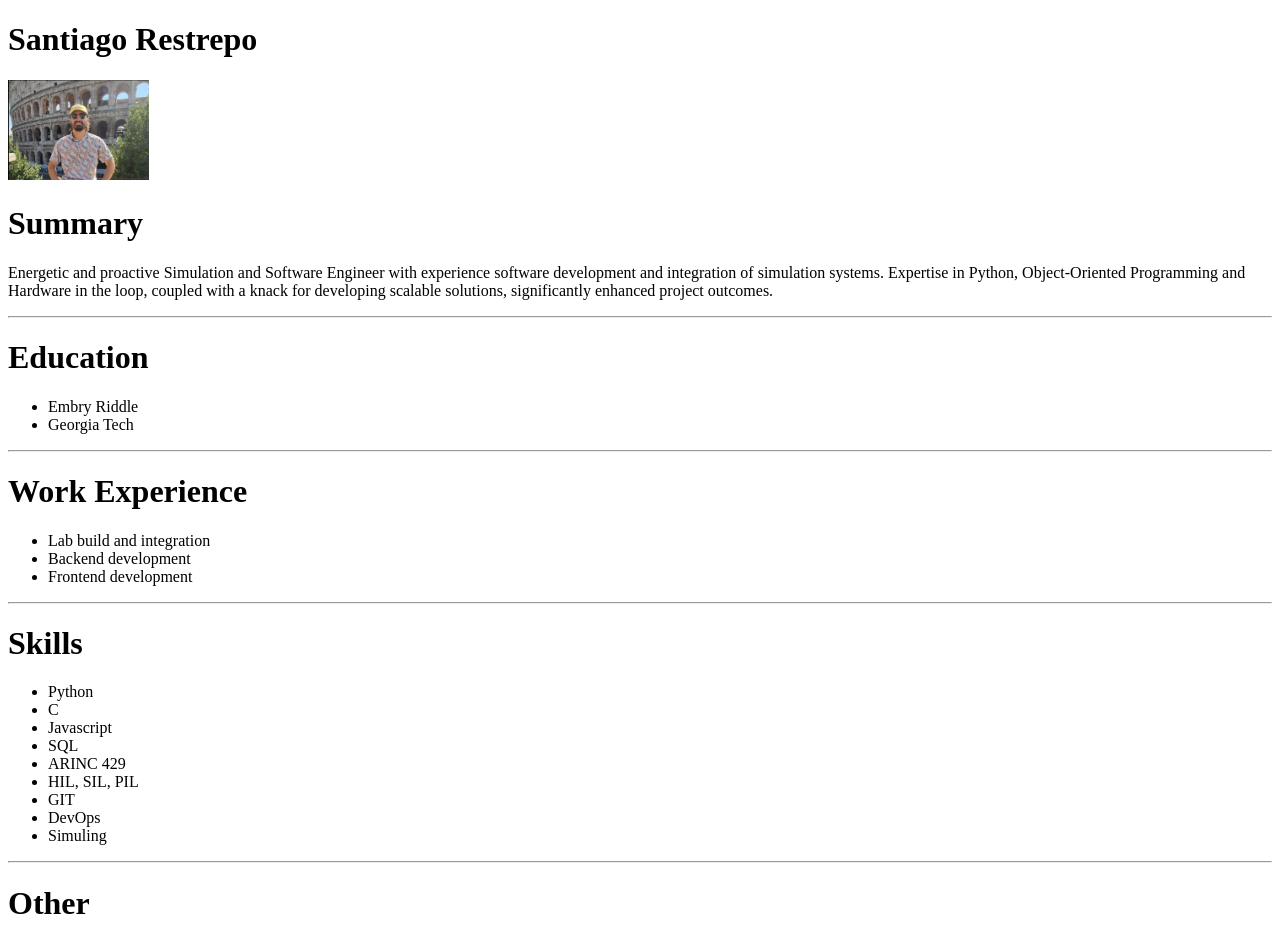
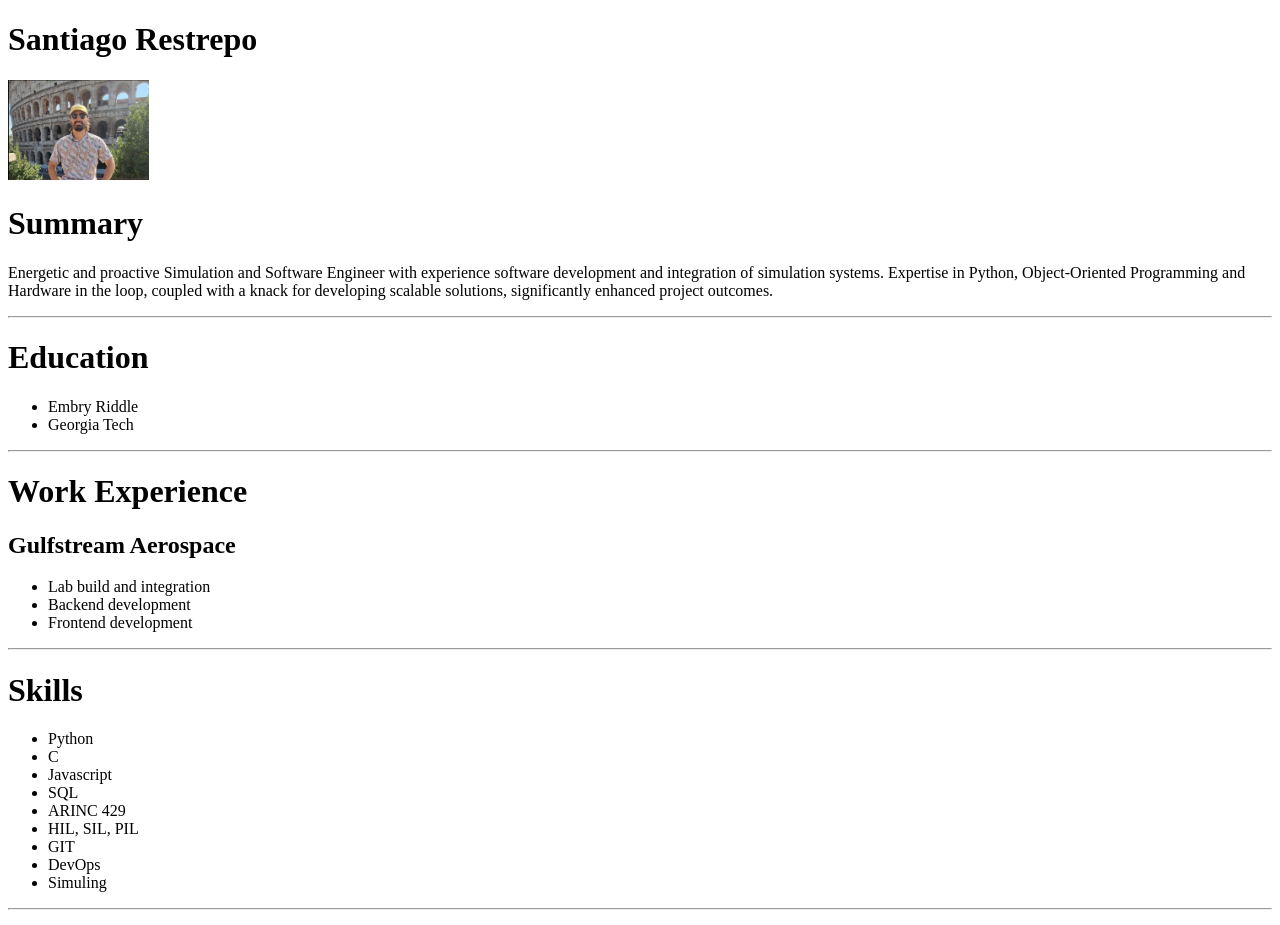
Before and after one commit to fabiago/WebDev, a plain HTML site: page HTML/index.html in a window 1280 px wide. Shown: the top 925 px of the page. Drawn offline with Linux system fonts and the light colour scheme.

Commit message:
added changes to work experience

```diff
--- a/HTML/index.html
+++ b/HTML/index.html
@@ -27,6 +27,7 @@
     <hr>
 
     <h1>Work Experience</h1>
+    <h2>Gulfstream Aerospace</h2>
     <ul>
         <li>Lab build and integration</li>
         <li>Backend development</li>
```
